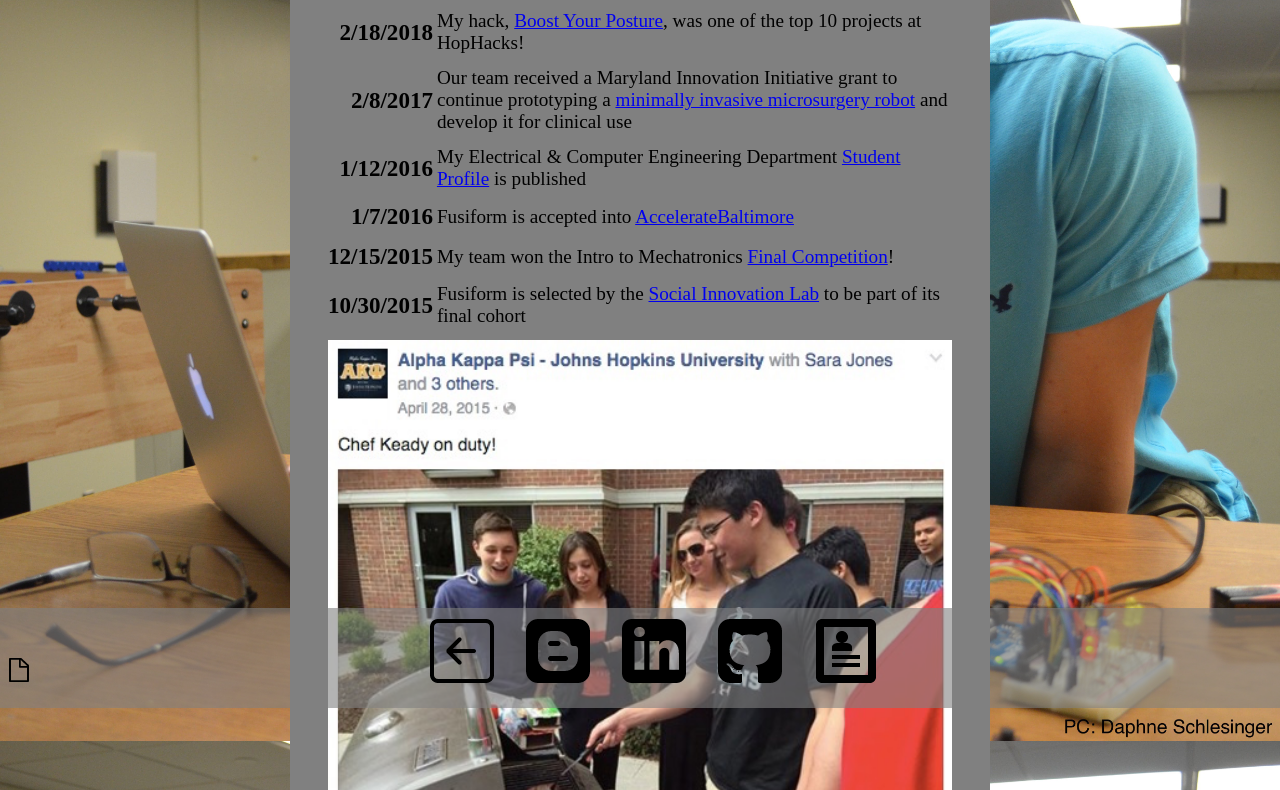
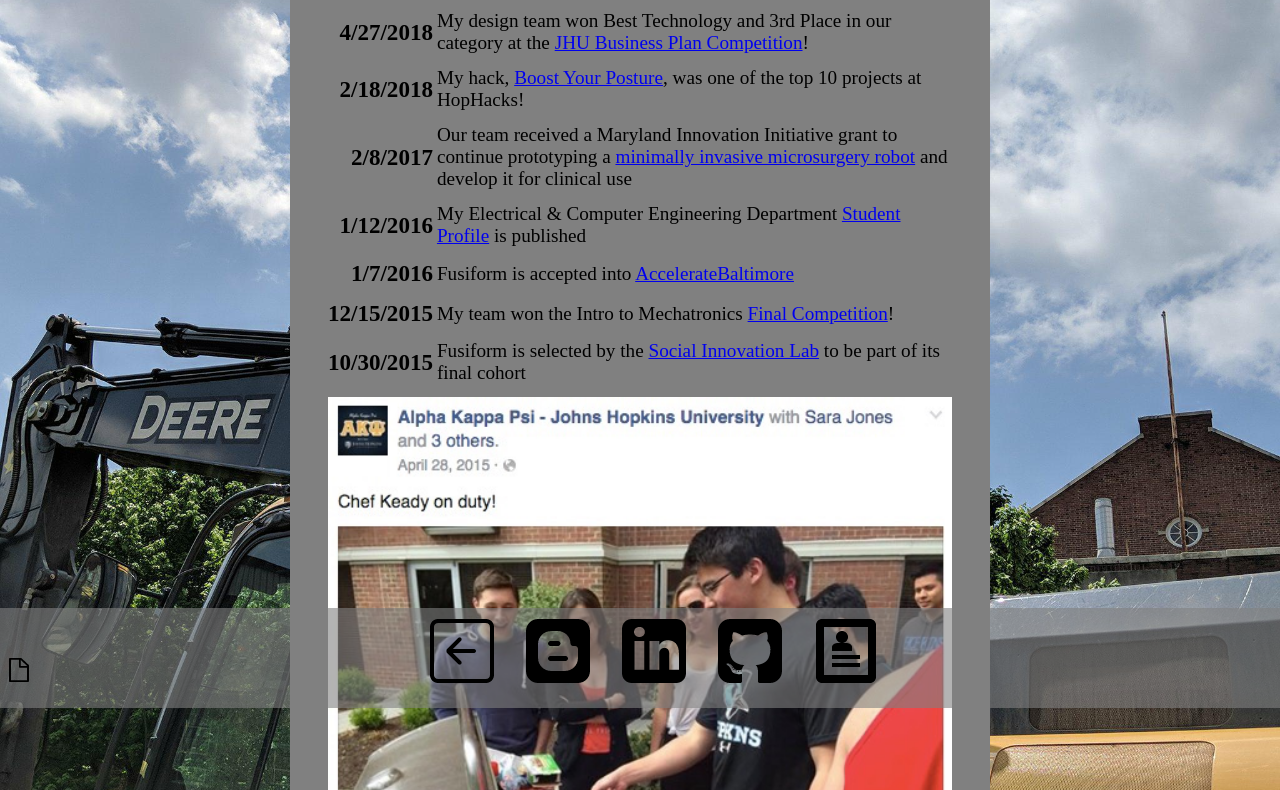
Before and after one commit to thomaskeady/thomaskeady.github.io, a plain HTML site: page in_the_news.html in a window 1280 px wide. Shown: the part 107-897 px from the top of the page. Drawn offline with Linux system fonts and the light colour scheme.

```diff
--- a/in_the_news.html
+++ b/in_the_news.html
@@ -8,7 +8,7 @@
     <style>
       body {
       		margin: 0;
-      		background-image: url('thomaskeady.github.io/pics/dork-min.jpg');
+      		background-image: url('thomaskeady.github.io/pics/excavator.jpg');
 		background-repeat: no-repeat;
 		background-attachment: fixed;
 		background-position: center;
@@ -156,7 +156,13 @@
   		<br>--><br>
 
   		<table>
-            <tr>
+        <tr>
+        <td class="date">4/27/2018</td>
+          <td>
+          My design team won Best Technology and 3rd Place in our category at the <a href='https://engineering.jhu.edu/events/2018-business-plan-competition/#.Ww8Q7VMvzUo'  target="_newtab">JHU Business Plan Competition</a>!
+          </td>
+        </tr>
+        <tr>
 		    <td class="date">2/18/2018</td>
   				<td>
 					My hack, <a href='https://devpost.com/software/boost-your-posture'  target="_newtab">Boost Your Posture</a>, was one of the top 10 projects at HopHacks!
```
